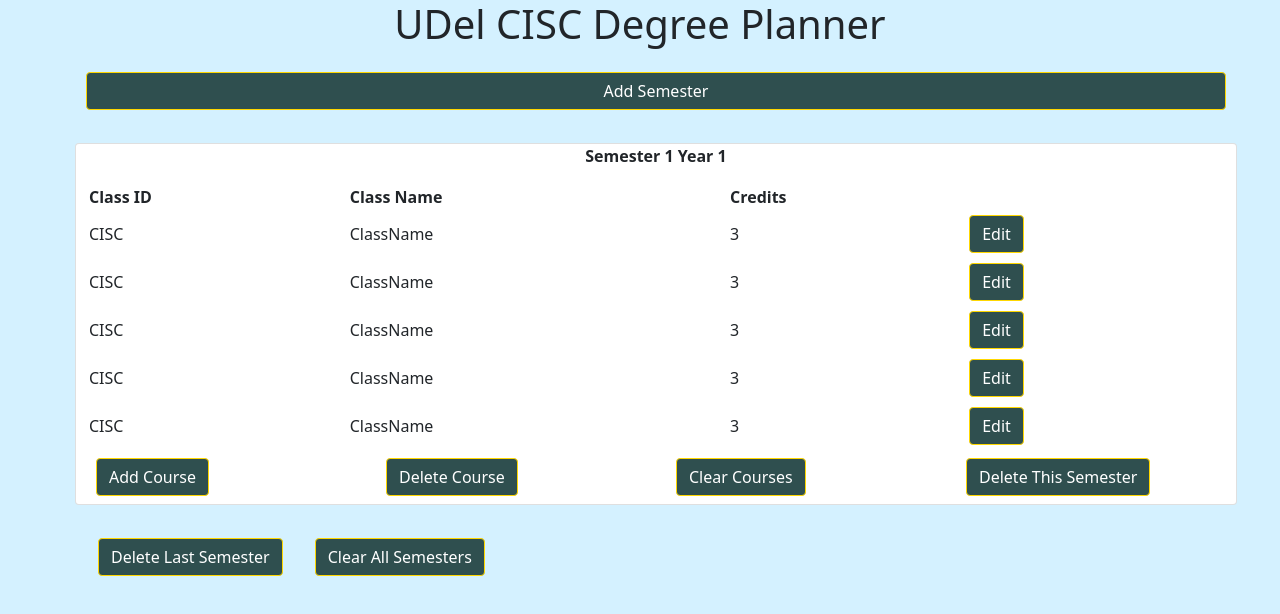
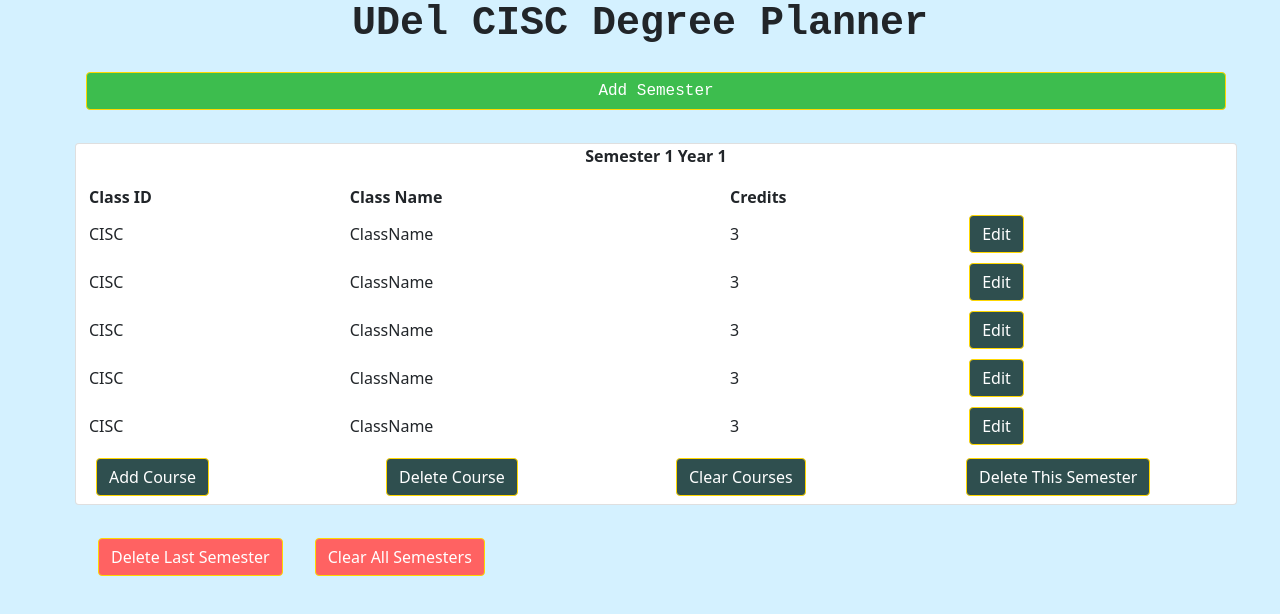
Before and after one commit to UD-CISC275-F21/ud-cis-scheduler-team-17, a React (Create React App) app: page / in a window 1280 px wide. Shown: the top 614 px of the page. Built offline with nearby package versions, Linux system fonts and the light colour scheme.

Commit message:
the quest for colors

```diff
--- a/src/App.tsx
+++ b/src/App.tsx
@@ -37,7 +37,7 @@
     return (
         <>
             <div className="text-center">
-                <h1>UDel CISC Degree Planner</h1>
+                <h1 style={{fontFamily: "Courier New"}}><strong>UDel CISC Degree Planner</strong></h1>
             </div>
             <Container>
                 <SemesterTable></SemesterTable>
--- a/src/components/SemesterViewer.tsx
+++ b/src/components/SemesterViewer.tsx
@@ -85,7 +85,7 @@
 
     return (
         <>
-            <Row><Button data-testid="add-semester-button" onClick={addSemester} className="m-3">Add Semester</Button></Row>
+            <Row><Button data-testid="add-semester-button" onClick={addSemester} className="btn btn-add m-3" style={{fontFamily: "Courier New"}}>Add Semester</Button></Row>
             <Row>
                 <table>
                     { allSemesters.map((sem: Semester) => {
@@ -95,8 +95,8 @@
                     })}
                 </table>
             </Row>
-            <Button data-testid="delete-last-semester-button" onClick={deleteSemester} className="m-3">Delete Last Semester</Button>
-            <Button data-testid="clear-all-semesters-button" onClick={deleteAllSems} className="m-3">Clear All Semesters</Button>
+            <Button data-testid="delete-last-semester-button" onClick={deleteSemester} className="btn btn-delete m-3">Delete Last Semester</Button>
+            <Button data-testid="clear-all-semesters-button" onClick={deleteAllSems} className="btn btn-delete m-3">Clear All Semesters</Button>
         </>
         //<SubjectTable currentSem={currentSemester}></SubjectTable>
     );
--- a/src/override.css
+++ b/src/override.css
@@ -6,3 +6,18 @@
 /*.btn-del-course {
     background-color: red;
 }*/
+/*.btn-primary {
+    padding: 0rem 0rem;
+}*/
+
+.btn-delete {
+    background-color: rgb(255, 98, 98);
+}
+
+.btn-add {
+    background-color: rgb(61, 189, 78);
+}
+
+/*a.btn:hover {
+    background: #383;
+}*/
```
